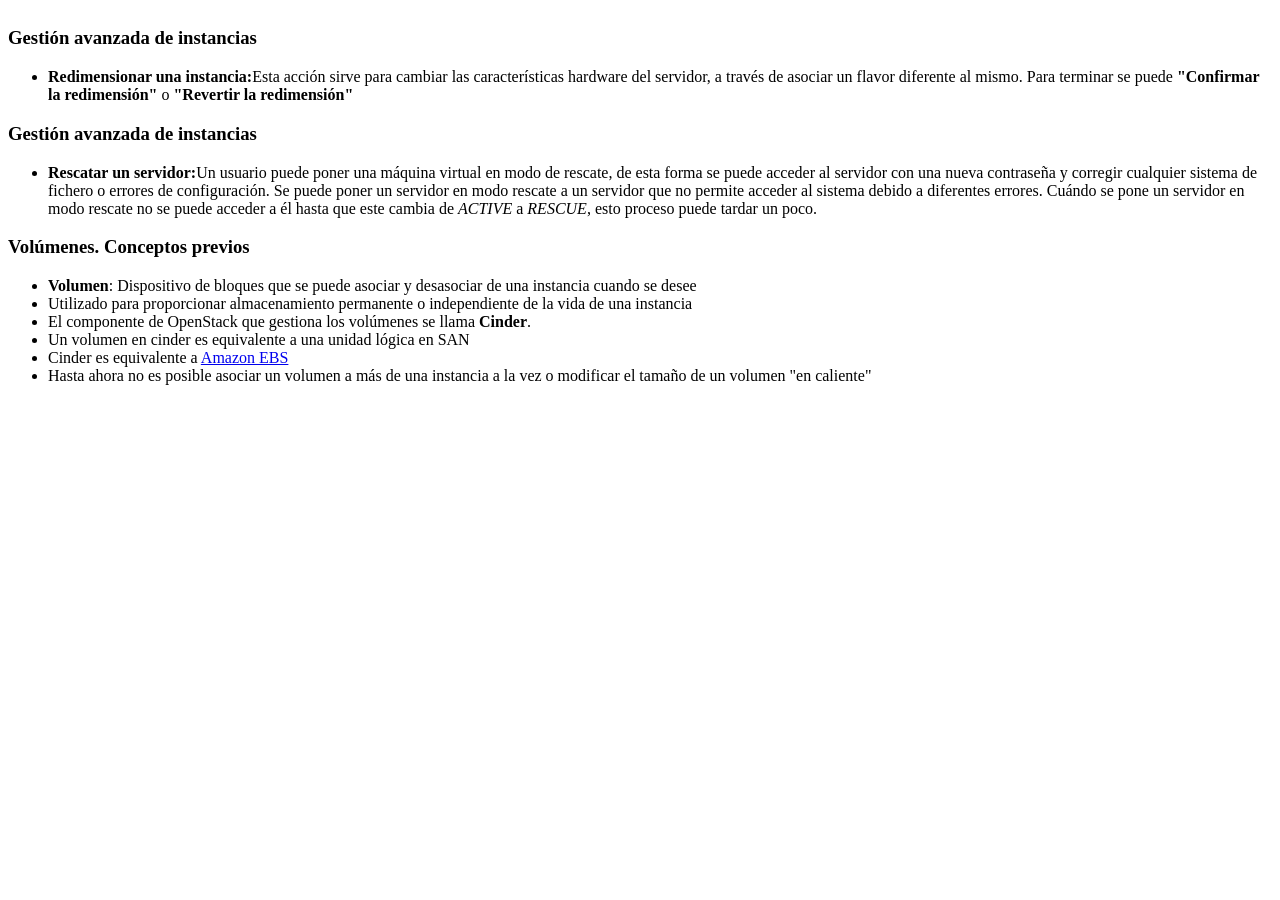
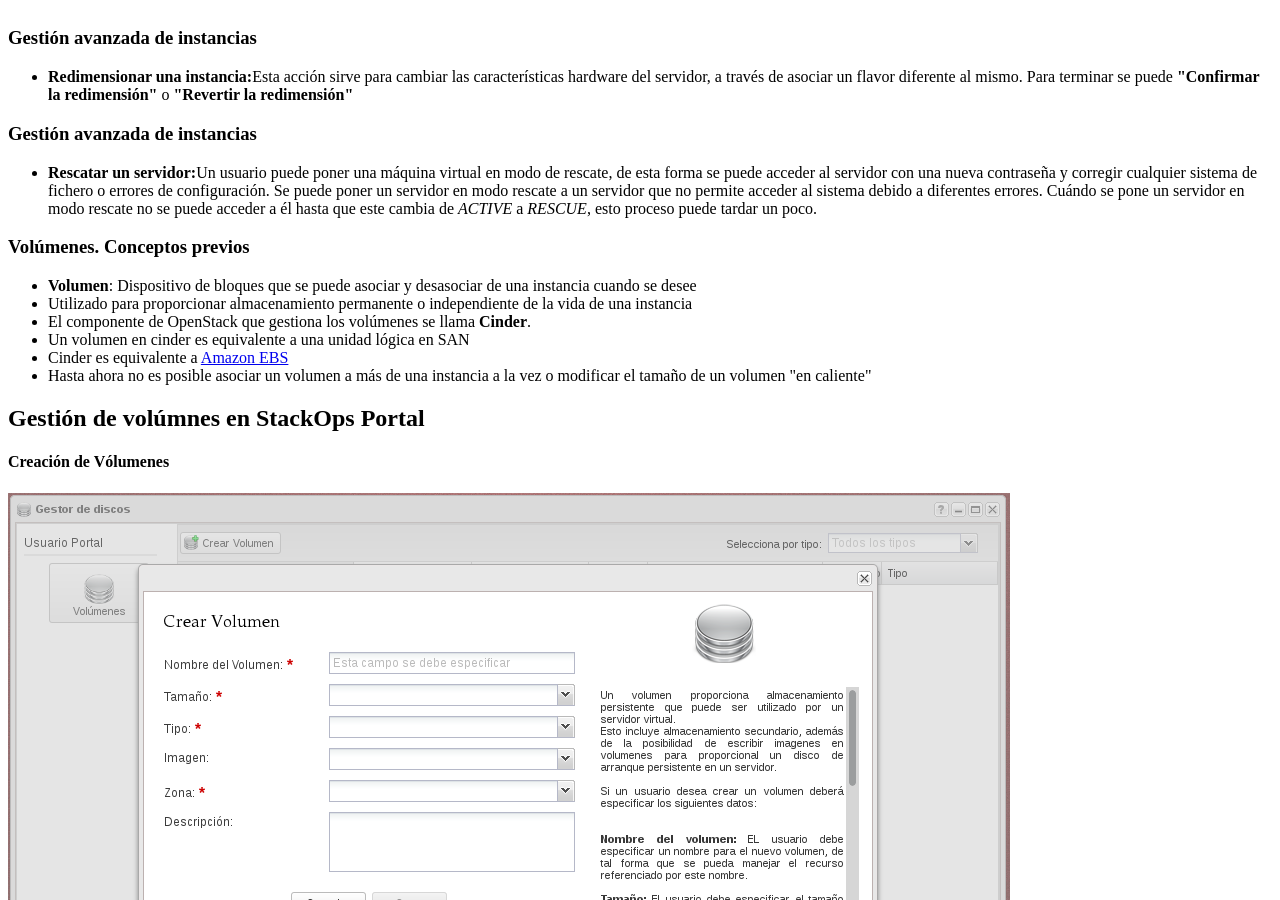
Before and after one commit to iesgn/cloud2, a Jekyll site: the page built from curso/u3/presentacion.html, in a window 1280 px wide and 900 px high, scrolled down 660 px. Built offline with Jekyll 4.4.1, drawn with Linux system fonts in a browser that asks for light colours; before the commit the page ends 1061 px from its top, so only the background shows below that.

Commit message:
Presentación unidad 3

```diff
--- a/curso/u3/presentacion.html
+++ b/curso/u3/presentacion.html
@@ -44,4 +44,16 @@ tema: sky
       			<li>Hasta ahora no es posible asociar un volumen a más de una instancia a la vez o modificar el tamaño de un volumen "en caliente"</li>
     		</ul>
   		</section>
+  		<seccion>
+  			<seccion>
+  				<h2>Gestión de volúmnes en StackOps Portal</h2>
+  			</section>
+  			<section>
+  				<h4>Creación de Vólumenes</h4>
+  				<img src="img/img1.png"/>
+  			</section>
+  			<section>
+
+  			</section>
+
 </section>
```
